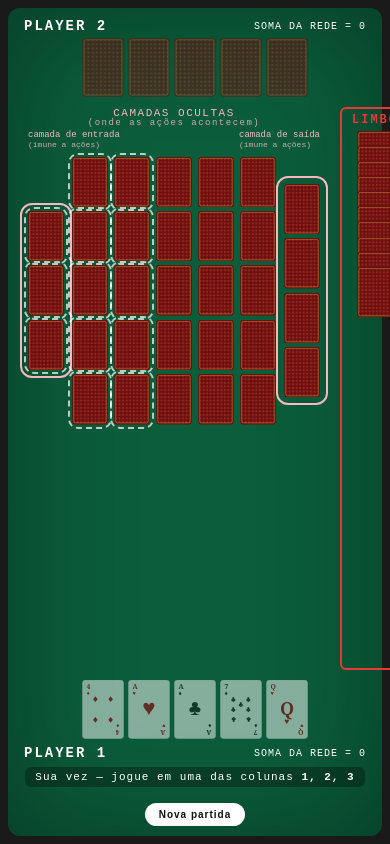
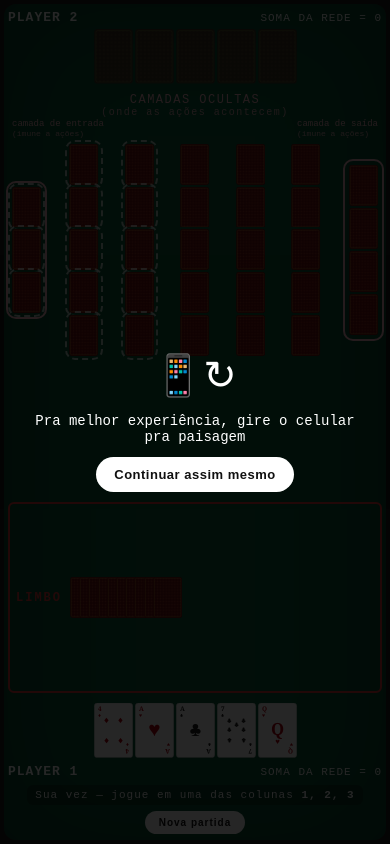
Before and after one commit to gustavotc95/interactive-playing-card, a plain HTML site: page index.html in a window 390 px wide. Drawn offline with Linux system fonts and the light colour scheme.

Commit message:
feat: add responsive design for mobile devices and include rotation hint for better user experience

```diff
--- a/index.html
+++ b/index.html
@@ -2,11 +2,16 @@
 <html lang="pt-BR">
 <head>
   <meta charset="UTF-8">
-  <meta name="viewport" content="width=device-width, initial-scale=1.0">
+  <meta name="viewport" content="width=device-width, initial-scale=1.0, maximum-scale=1.0, user-scalable=no">
   <title>Jogo da Rede — Player 1 vs NPC</title>
   <link rel="stylesheet" href="styles.css">
 </head>
 <body>
+  <div class="rotate-hint" id="rotate-hint">
+    <div class="icon">📱↻</div>
+    <div>Pra melhor experiência, gire o celular pra paisagem</div>
+    <button type="button" id="rotate-dismiss" class="rotate-dismiss">Continuar assim mesmo</button>
+  </div>
   <div class="board">
     <!-- PLAYER 2 (topo) -->
     <section class="player" id="player-2">
--- a/script.js
+++ b/script.js
@@ -387,5 +387,12 @@
   window.addEventListener("resize", renderConnections);
   btnReset.addEventListener("click", init);
 
+  const rotateDismissBtn = document.getElementById("rotate-dismiss");
+  if (rotateDismissBtn) {
+    rotateDismissBtn.addEventListener("click", () => {
+      document.body.classList.add("rotate-dismissed");
+    });
+  }
+
   init();
 })();
--- a/styles.css
+++ b/styles.css
@@ -258,6 +258,104 @@ body {
 }
 .btn-reset:hover { background: #eee; }
 
+/* --- RESPONSIVO MOBILE --- */
+@media (max-width: 900px) {
+  body { overflow: auto; padding: 4px; }
+  .board {
+    height: auto;
+    min-height: calc(100vh - 8px);
+    padding: 8px 6px;
+  }
+
+  :root {
+    --card-w: clamp(26px, 6.5vw, 48px);
+    --hand-card-w: clamp(36px, 9vw, 60px);
+  }
+
+  .middle {
+    grid-template-columns: 1fr;
+    gap: 10px;
+  }
+
+  .limbo {
+    flex-direction: row;
+    align-items: center;
+    overflow-x: auto;
+    padding: 6px;
+  }
+  .limbo-label { margin: 0 8px 0 0; }
+  .limbo-stack {
+    flex-direction: row;
+    overflow-x: auto;
+    overflow-y: hidden;
+    min-height: var(--card-h);
+  }
+  .limbo-stack .card { margin-top: 0; margin-left: calc(var(--card-w) * -0.72); }
+  .limbo-stack .card:first-child { margin-left: 0; }
+
+  .player-header { grid-template-columns: auto 1fr; gap: 6px; }
+  #player-1 .player-header,
+  #player-2 .player-header { grid-template-columns: auto 1fr; }
+  .player-name { font-size: 16px; }
+  .sum { font-size: 11px; }
+
+  .hand { gap: 2px; }
+  .grid { gap: 2px; min-height: 0; }
+  .col { gap: 2px; }
+
+  .grid-label { font-size: 12px; }
+  .grid-sub { font-size: 10px; }
+  .col-labels { font-size: 9px; }
+
+  .turn-msg { font-size: 11px; padding: 4px 8px; }
+  .winner { font-size: 14px; }
+}
+
+@media (max-width: 520px) {
+  :root {
+    --card-w: clamp(22px, 7.5vw, 40px);
+    --hand-card-w: clamp(32px, 10vw, 50px);
+  }
+  .board { padding: 6px 4px; }
+  .player-name { font-size: 13px; letter-spacing: 1px; }
+  .col-entry, .col-output { outline-offset: 2px; }
+  .status-bar { flex-direction: column; gap: 6px; }
+}
+
+.rotate-hint { display: none; }
+@media (max-width: 520px) {
+  .rotate-hint {
+    display: flex;
+    position: fixed;
+    inset: 0;
+    background: rgba(0,0,0,0.85);
+    color: #fff;
+    z-index: 9999;
+    align-items: center;
+    justify-content: center;
+    flex-direction: column;
+    gap: 12px;
+    padding: 20px;
+    text-align: center;
+    font-size: 14px;
+  }
+  .rotate-hint .icon { font-size: 40px; }
+  body.rotate-dismissed .rotate-hint { display: none; }
+}
+
+.rotate-dismiss {
+  border: none;
+  background: #fff;
+  color: #111;
+  padding: 10px 18px;
+  border-radius: 999px;
+  font-weight: bold;
+  cursor: pointer;
+  font-size: 13px;
+  letter-spacing: 0.5px;
+}
+.rotate-dismiss:hover { background: #eee; }
+
 /* --- CARD --- */
 .card {
   width: var(--card-w);
@@ -281,6 +379,7 @@ body {
 .card.hand-card.dragging { cursor: grabbing; z-index: 1000; transition: none; }
 .card.hand-card.disabled { cursor: default; opacity: 0.5; }
 .card.hand-card.disabled:hover { transform: none; }
+#p1-hand .card.hand-card.disabled { opacity: 1; }
 
 .card.placed {
   position: absolute;
```
